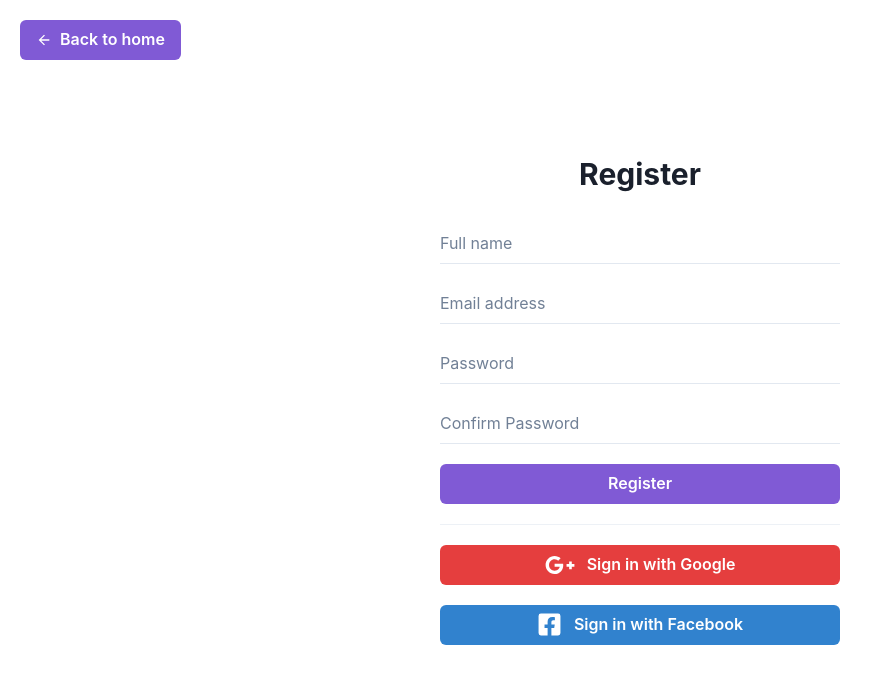
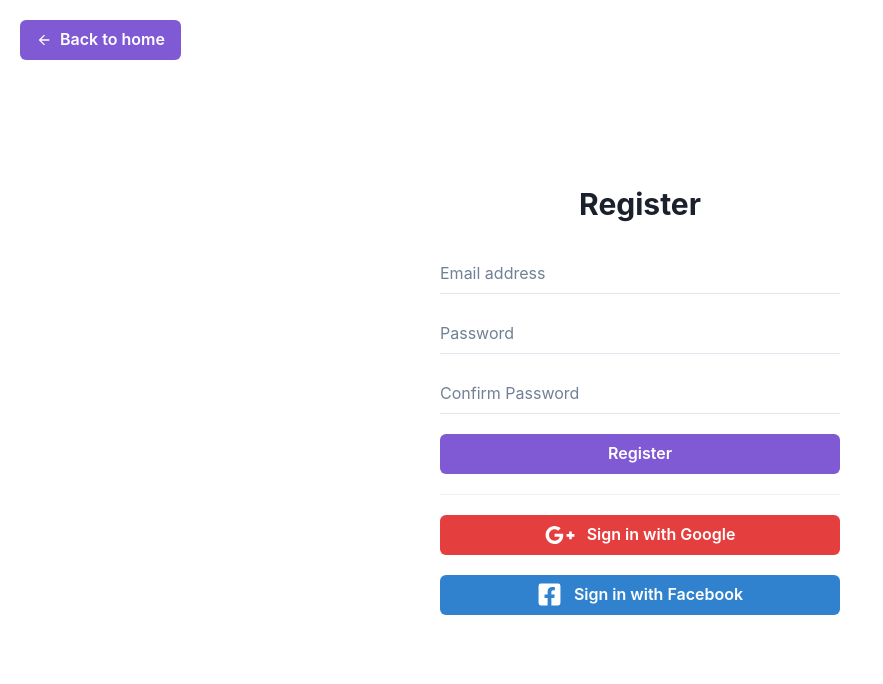
Before and after one commit to Drago78624/01-react-todoos, a React (Vite) app: page /register in a window 1280 px wide. Shown: the top 684 px of the page, without its empty margins (0-883 px from the left). Built offline with nearby package versions, Linux system fonts and the light colour scheme.

Commit message:
added yup for form validation

```diff
--- a/package.json
+++ b/package.json
@@ -13,13 +13,15 @@
     "@chakra-ui/react": "^2.5.1",
     "@emotion/react": "^11.10.6",
     "@emotion/styled": "^11.10.6",
+    "@hookform/resolvers": "^2.9.11",
     "firebase": "^9.17.1",
     "framer-motion": "^9.0.4",
     "react": "^18.2.0",
     "react-dom": "^18.2.0",
     "react-hook-form": "^7.43.1",
     "react-icons": "^4.7.1",
-    "react-router-dom": "^6.8.1"
+    "react-router-dom": "^6.8.1",
+    "yup": "^1.0.0"
   },
   "devDependencies": {
     "@types/react": "^18.0.27",
--- a/src/components/RegisterComponents/RegisterForm.jsx
+++ b/src/components/RegisterComponents/RegisterForm.jsx
@@ -10,37 +10,36 @@ import {
   FormErrorMessage,
 } from "@chakra-ui/react";
 import { FaGooglePlusG, FaFacebookSquare } from "react-icons/fa";
-import React, { useContext, useEffect, useState } from "react";
+import React, { useContext, useState } from "react";
 import UtilityContext from "../../utility-context";
 import { auth } from "../../firebase-config";
 import { createUserWithEmailAndPassword } from "firebase/auth";
 import { useForm } from "react-hook-form";
+import * as yup from "yup";
+import { yupResolver } from "@hookform/resolvers/yup";
 
 const RegisterForm = () => {
   const utilityCtx = useContext(UtilityContext);
-  const [passwordsMatch, setPasswordsMatch] = useState(true)
+
+  const formSchema = yup.object().shape({
+    email: yup.string().email().required("Please enter your email"),
+    password: yup.string().min(8).required(),
+    confirmPassword: yup
+      .string()
+      .oneOf([yup.ref("password"), null], "Passwords do not match")
+      .required("Please confirm your password"),
+  });
 
   const {
     register,
     handleSubmit,
-    watch,
     formState: { errors },
-  } = useForm();
+  } = useForm({
+    resolver: yupResolver(formSchema),
+  });
 
-  console.log(passwordsMatch)
-
-  const onSignUp = async (values) => {
-    if(values["Password"] === values["Confirm Password"]){
-      // try {
-      //   await createUserWithEmailAndPassword(auth, values["Email"], values["Password"]);
-      // } catch (err) {
-      //   console.log(err);
-      // }
-      setPasswordsMatch(true)
-      console.log(values);
-    }else {
-      setPasswordsMatch(false)
-    }
+  const onSignUp = (data) => {
+    console.log(data);
   };
 
   return (
@@ -48,60 +47,46 @@ const RegisterForm = () => {
       <Heading mb={8} size="lg">
         Register
       </Heading>
+      <form onSubmit={handleSubmit(onSignUp)}>
         <VStack spacing={5}>
-          <FormControl isInvalid={errors["Full Name"]}>
-            <Input
-              variant="flushed"
-              placeholder="Full name"
-              type="text"
-              {...register("Full Name", {
-                required: true,
-                max: 50,
-                min: 8,
-                maxLength: 50,
-              })}
-            />
-            {errors["Full Name"] && (
-              <FormErrorMessage>Please enter your name</FormErrorMessage>
-            )}
-          </FormControl>
-          <FormControl isInvalid={errors["Email"]}>
+          <FormControl isInvalid={errors.email}>
             <Input
               variant="flushed"
               placeholder="Email address"
               type="email"
-              {...register("Email", { required: true })}
+              {...register("email")}
             />
-            {errors["Email"] && (
-              <FormErrorMessage>Please enter your email</FormErrorMessage>
-            )}
+            <FormErrorMessage>{errors.email?.message}</FormErrorMessage>
           </FormControl>
-          <FormControl isInvalid={errors["Password"]}>
+          <FormControl isInvalid={errors.password}>
             <Input
               variant="flushed"
               placeholder="Password"
               type="password"
-              {...register("Password", { required: true, min: 8 })}
+              {...register("password")}
             />
-            {errors["Password"] && (
-              <FormErrorMessage>Please enter your password</FormErrorMessage>
-            )}
+            <FormErrorMessage>{errors.password?.message.charAt(0).toUpperCase() + errors.password?.message.slice(1)}</FormErrorMessage>
           </FormControl>
-          <FormControl isInvalid={!passwordsMatch}>
+          <FormControl isInvalid={errors.confirmPassword}>
             <Input
               variant="flushed"
               placeholder="Confirm Password"
               type="password"
-              {...register("Confirm Password", { required: true, min: 8 })}
+              {...register("confirmPassword")}
             />
-            {!passwordsMatch && (
-              <FormErrorMessage>Passwords do not match</FormErrorMessage>
-            )}
+            <FormErrorMessage>
+              {errors.confirmPassword?.message}
+            </FormErrorMessage>
           </FormControl>
-          <Button onClick={handleSubmit(onSignUp)} colorScheme={utilityCtx.colorScheme} width="full">
+          <Button
+            type="submit"
+            colorScheme={utilityCtx.colorScheme}
+            width="full"
+          >
             Register
           </Button>
         </VStack>
+      </form>
       <Divider my={5} />
       <VStack spacing={5}>
         <Button colorScheme="red" width="full">
```
Also changed, not shown: 1 other file (tests, documents, lock files or other folders).
